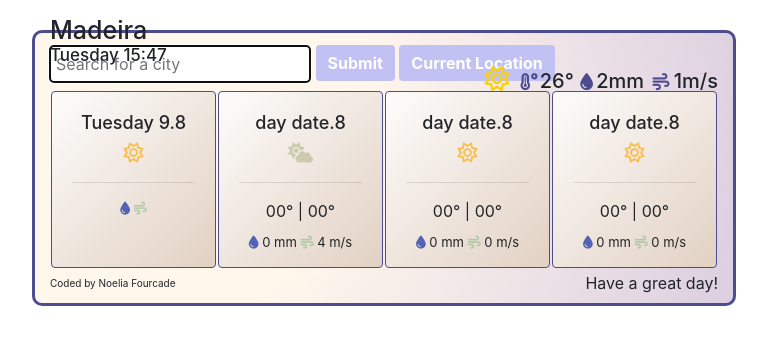
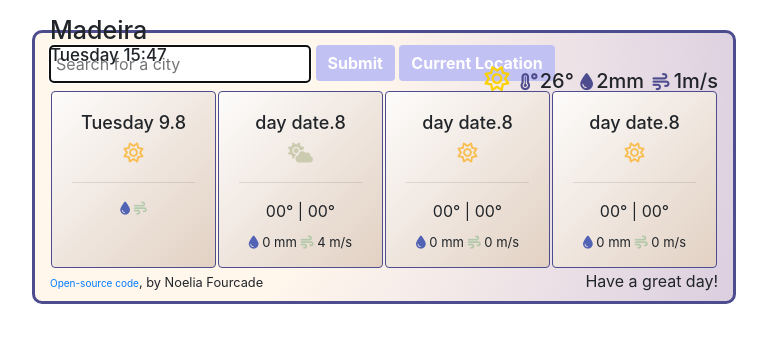
Before and after one commit to noe4kd/Weather-app, a plain HTML site: page index.html in a window 1280 px wide. Shown: the whole page, without its empty margins (256-1023 px from the left). Drawn offline with nearby package versions, Linux system fonts and the light colour scheme; no server answers.

Commit message:
Link open-source code added, css updated

```diff
--- a/index.html
+++ b/index.html
@@ -138,8 +138,11 @@
       </div>
     </section>
 
-    <div class="codedBy">Coded by Noelia Fourcade</div>
+    <small>
+      <a href="https://github.com/noe4kd/Weather-app" target="_blank"> Open-source code</a>, by Noelia Fourcade
+    </small>
     <p class="greetingUser">Have a great day!</p>
+
   </div>
 </body>
 <script src="src/index.js"></script>
--- a/src/style.css
+++ b/src/style.css
@@ -215,15 +215,15 @@ h5 {
   text-align: right;
 }
 
-.codedBy {
+a {
   font-size: 10px;
-  margin-top: 7px;
+  margin-top: 10px;
   margin-left: 15px;
 }
 
 .greetingUser {
   text-align: right;
-  margin-top: -20px;
+  margin-top: -24px;
   margin-bottom: 5px;
   margin-right: 15px;
 }
```
